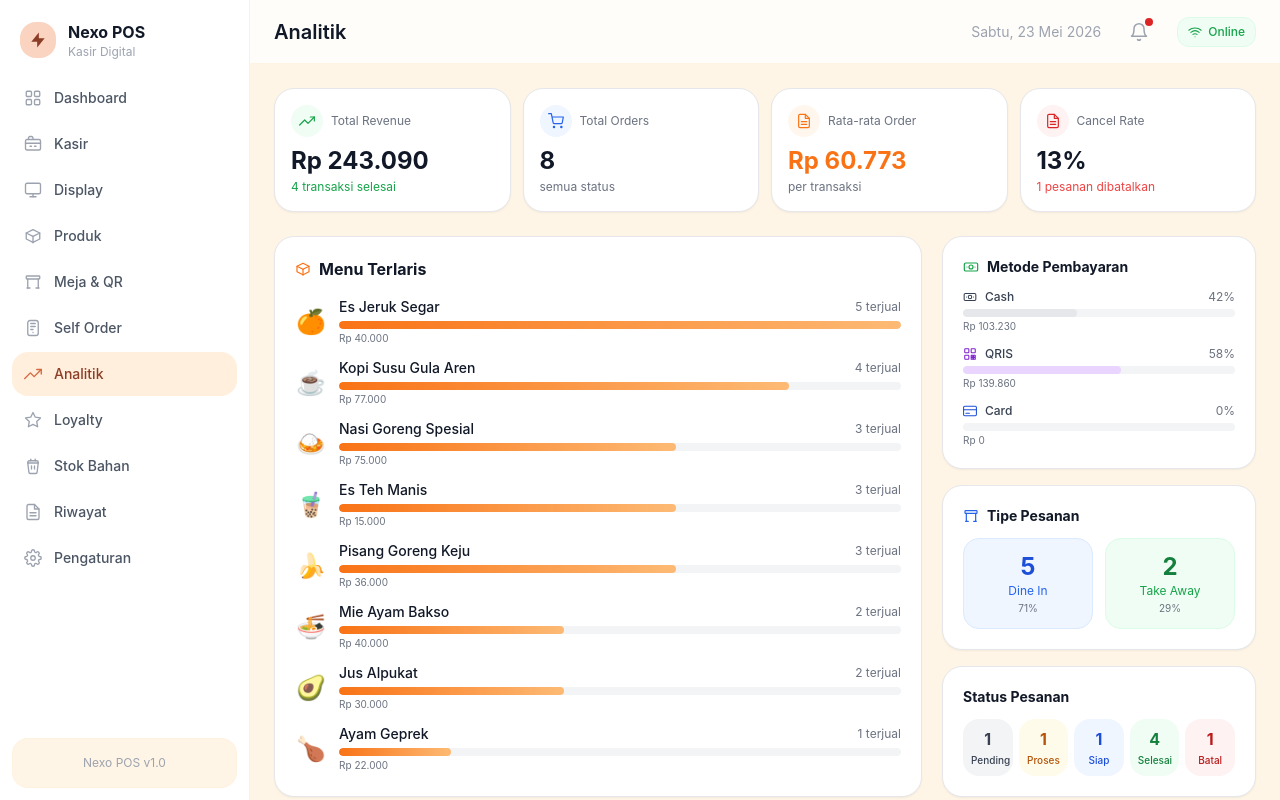
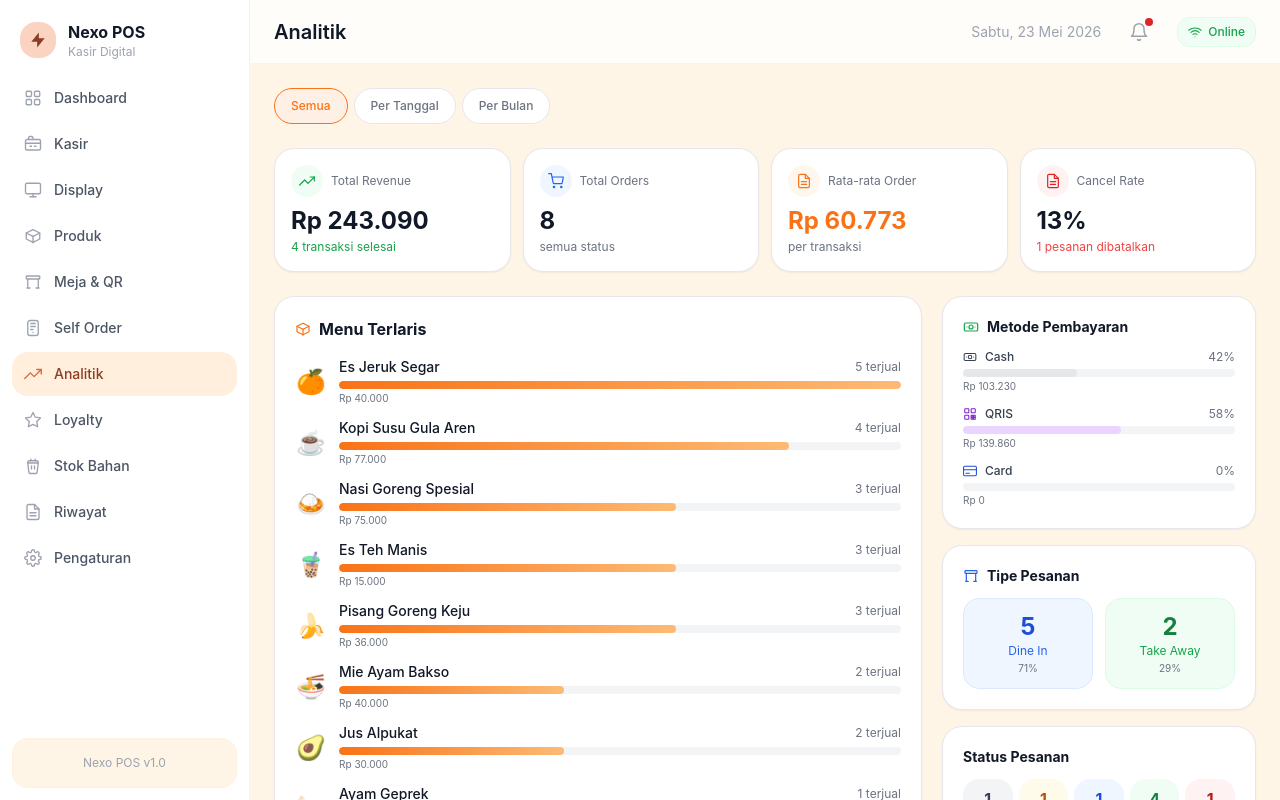
Before and after one commit to ersetdigital-sudo/nexo-pos, a Next.js app: page /analytics in a window 1280 px wide. Shown: the top 800 px of the page. Built offline with nearby package versions, Linux system fonts and the light colour scheme.

Commit message:
feat: add date/month filter to analytics page

```diff
--- a/src/app/analytics/page.tsx
+++ b/src/app/analytics/page.tsx
@@ -1,5 +1,6 @@
 "use client";
 
+import { useState } from "react";
 import MainLayout from "@/components/MainLayout";
 import { useStore } from "@/store";
 import { IconTrendUp, IconCart, IconUsers, IconCash, IconQris, IconCard, IconProducts, IconTable, IconLoyalty, IconOrders } from "@/components/Icons";
@@ -7,17 +8,33 @@ import { IconTrendUp, IconCart, IconUsers, IconCash, IconQris, IconCard, IconPro
 export default function AnalyticsPage() {
   const { orders, products, customers, tables } = useStore();
 
-  // --- Calculations ---
-  const completedOrders = orders.filter((o) => o.status === "completed");
+  // Filter state
+  const [filterType, setFilterType] = useState<"all" | "date" | "month">("all");
+  const [filterDate, setFilterDate] = useState("");
+  const [filterMonth, setFilterMonth] = useState("");
+
+  // Filter orders based on selection
+  const filteredOrders = orders.filter((o) => {
+    if (filterType === "date" && filterDate) {
+      return new Date(o.createdAt).toISOString().slice(0, 10) === filterDate;
+    }
+    if (filterType === "month" && filterMonth) {
+      return new Date(o.createdAt).toISOString().slice(0, 7) === filterMonth;
+    }
+    return true;
+  });
+
+  // --- Calculations (use filteredOrders) ---
+  const completedOrders = filteredOrders.filter((o) => o.status === "completed");
   const totalRevenue = completedOrders.reduce((sum, o) => sum + o.total, 0);
-  const totalOrders = orders.length;
+  const totalOrders = filteredOrders.length;
   const avgOrderValue = completedOrders.length > 0 ? Math.round(totalRevenue / completedOrders.length) : 0;
-  const cancelledOrders = orders.filter((o) => o.status === "cancelled").length;
+  const cancelledOrders = filteredOrders.filter((o) => o.status === "cancelled").length;
   const cancelRate = totalOrders > 0 ? Math.round((cancelledOrders / totalOrders) * 100) : 0;
 
   // Top Products
   const productSales: Record<string, { name: string; image: string; qty: number; revenue: number }> = {};
-  orders.filter(o => o.status !== "cancelled").forEach((order) => {
+  filteredOrders.filter(o => o.status !== "cancelled").forEach((order) => {
     order.items.forEach((item) => {
       const key = item.product.id;
       if (!productSales[key]) {
@@ -36,13 +53,13 @@ export default function AnalyticsPage() {
   const totalPayment = paymentBreakdown.cash + paymentBreakdown.qris + paymentBreakdown.card;
 
   // Order Type (Dine In vs Take Away)
-  const dineInOrders = orders.filter((o) => o.tableNumber && o.status !== "cancelled").length;
-  const takeAwayOrders = orders.filter((o) => !o.tableNumber && o.status !== "cancelled").length;
+  const dineInOrders = filteredOrders.filter((o) => o.tableNumber && o.status !== "cancelled").length;
+  const takeAwayOrders = filteredOrders.filter((o) => !o.tableNumber && o.status !== "cancelled").length;
   const totalTypeOrders = dineInOrders + takeAwayOrders;
 
   // Category Breakdown
   const categorySales: Record<string, number> = {};
-  orders.filter(o => o.status !== "cancelled").forEach((order) => {
+  filteredOrders.filter(o => o.status !== "cancelled").forEach((order) => {
     order.items.forEach((item) => {
       const cat = item.product.category;
       categorySales[cat] = (categorySales[cat] || 0) + item.subtotal;
@@ -65,9 +82,9 @@ export default function AnalyticsPage() {
 
   // Status Distribution
   const statusCounts = {
-    pending: orders.filter((o) => o.status === "pending").length,
-    preparing: orders.filter((o) => o.status === "preparing").length,
-    ready: orders.filter((o) => o.status === "ready").length,
+    pending: filteredOrders.filter((o) => o.status === "pending").length,
+    preparing: filteredOrders.filter((o) => o.status === "preparing").length,
+    ready: filteredOrders.filter((o) => o.status === "ready").length,
     completed: completedOrders.length,
     cancelled: cancelledOrders,
   };
@@ -82,6 +99,38 @@ export default function AnalyticsPage() {
 
   return (
     <MainLayout title="Analitik">
+      {/* Date/Month Filter */}
+      <div className="flex flex-wrap items-center gap-2 sm:gap-3 mb-4 md:mb-6">
+        <div className="flex gap-1.5 overflow-x-auto scrollbar-hide">
+          <button onClick={() => { setFilterType("all"); setFilterDate(""); setFilterMonth(""); }}
+            className={`px-3 sm:px-4 py-2 text-xs font-medium rounded-full border transition-all whitespace-nowrap min-h-[36px] ${
+              filterType === "all" ? "bg-[#FFF0E6] text-[#F97316] border-[#F97316]" : "bg-white text-[#6B7280] border-[#E5E7EB] hover:bg-gray-50"
+            }`}>Semua</button>
+          <button onClick={() => { setFilterType("date"); setFilterMonth(""); }}
+            className={`px-3 sm:px-4 py-2 text-xs font-medium rounded-full border transition-all whitespace-nowrap min-h-[36px] ${
+              filterType === "date" ? "bg-[#FFF0E6] text-[#F97316] border-[#F97316]" : "bg-white text-[#6B7280] border-[#E5E7EB] hover:bg-gray-50"
+            }`}>Per Tanggal</button>
+          <button onClick={() => { setFilterType("month"); setFilterDate(""); }}
+            className={`px-3 sm:px-4 py-2 text-xs font-medium rounded-full border transition-all whitespace-nowrap min-h-[36px] ${
+              filterType === "month" ? "bg-[#FFF0E6] text-[#F97316] border-[#F97316]" : "bg-white text-[#6B7280] border-[#E5E7EB] hover:bg-gray-50"
+            }`}>Per Bulan</button>
+        </div>
+        {filterType === "date" && (
+          <input type="date" value={filterDate} onChange={(e) => setFilterDate(e.target.value)}
+            className="px-3 py-2 text-xs border border-[#E5E7EB] rounded-full bg-white text-[#374151] min-h-[36px] focus:outline-none focus:border-[#F97316] focus:ring-1 focus:ring-[#F97316]/20" />
+        )}
+        {filterType === "month" && (
+          <input type="month" value={filterMonth} onChange={(e) => setFilterMonth(e.target.value)}
+            className="px-3 py-2 text-xs border border-[#E5E7EB] rounded-full bg-white text-[#374151] min-h-[36px] focus:outline-none focus:border-[#F97316] focus:ring-1 focus:ring-[#F97316]/20" />
+        )}
+        {(filterDate || filterMonth) && (
+          <button onClick={() => { setFilterDate(""); setFilterMonth(""); }}
+            className="text-[10px] sm:text-xs text-[#F97316] font-medium hover:underline whitespace-nowrap">Reset</button>
+        )}
+        {filterType !== "all" && (filterDate || filterMonth) && (
+          <span className="text-[10px] sm:text-xs text-[#6B7280] ml-auto">{filteredOrders.length} pesanan ditemukan</span>
+        )}
+      </div>
       {/* KPI Cards */}
       <div className="grid grid-cols-2 lg:grid-cols-4 gap-3 mb-4 md:mb-6">
         <div className="bg-white rounded-xl border border-[#E5E7EB] shadow-sm p-3 sm:p-4">
```
